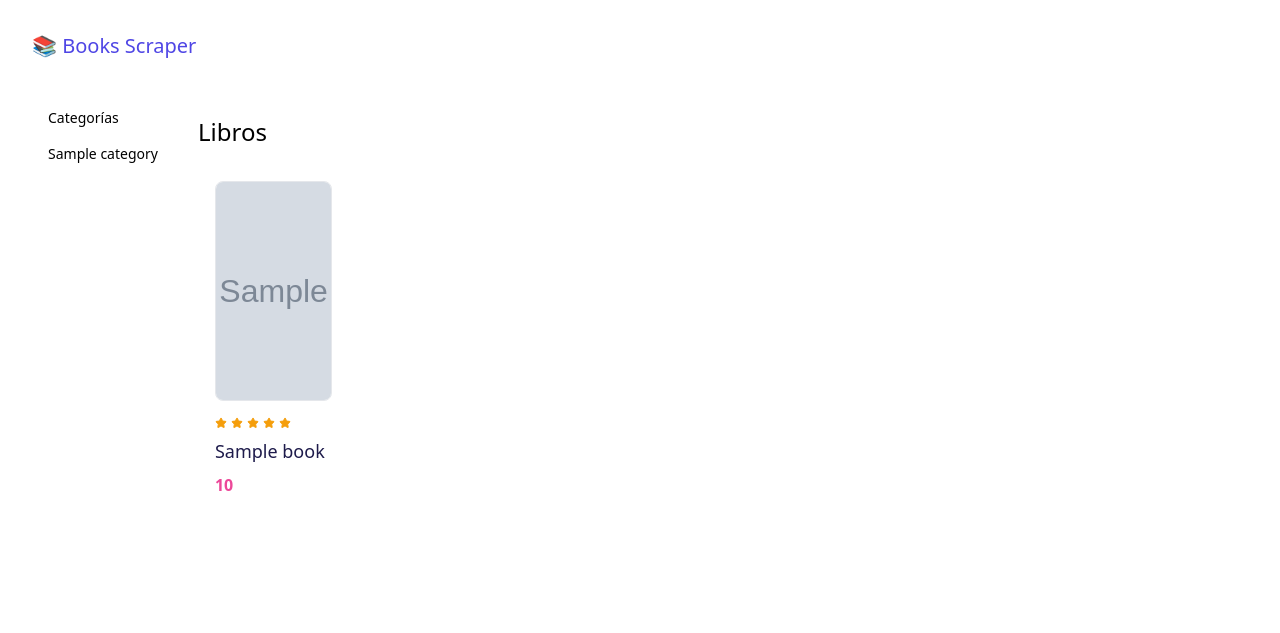
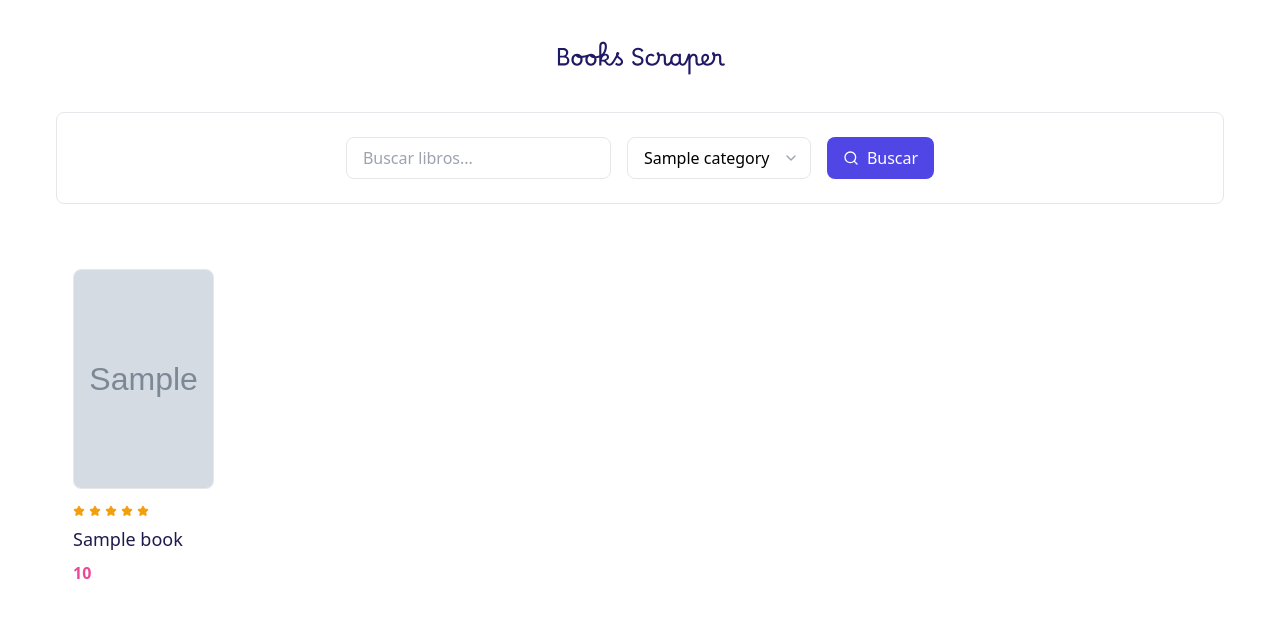
Before and after one commit to gabhu-dev/books-scraper, a Flask app: template app/templates/index.html in a window 1280 px wide. Shown: the top 633 px of the page. Run offline with Flask 3, Linux system fonts and the light colour scheme; the template is opened without the code that fills it: most values are stand-ins (such as "Sample title", 1, 10 or a date in 2020); grey boxes marked "Sample" are stand-in pictures; some libraries are stand-ins or nearby versions.

Commit message:
[add] styles for header and add logo

```diff
--- a/app/__init__.py
+++ b/app/__init__.py
@@ -1,7 +1,7 @@
 from flask import Flask
 
 def create_app():
-    app = Flask(__name__)
+    app = Flask(__name__, static_folder='assets')
 
     from .routes import main
     app.register_blueprint(main)
--- a/app/scraper.py
+++ b/app/scraper.py
@@ -13,7 +13,7 @@ def get_categories():
     response = requests.get(BASE_URL_INDEX)
     soup = BeautifulSoup(response.text, "html.parser")
     categories = []
-    for li in soup.select(".side_categories ul li a"):
+    for li in soup.select(".side_categories ul li ul li a"):
         print(f'Categoría encontrada: {li.text.strip()}')
         categories.append({
             "category": li.text.strip(),
--- a/app/templates/base.html
+++ b/app/templates/base.html
@@ -7,8 +7,11 @@
     <script src="https://unpkg.com/lucide@latest"></script>
 </head>
 <body>
-    <header class="p-8">
-        <a href="/" class="text-xl font-medium text-indigo-600">📚 Books Scraper</a>
+    <header class="p-8 flex items-center justify-center">
+        <!--Logo-->
+        <a href="/" class="text-xl font-medium text-indigo-600">
+            <img src="{{ url_for('static', filename='logo.svg') }}" alt="Books Scraper Logo" class="h-12">
+        </a>
     </header>
     <div class="px-8">
         {% block contenido %}{% endblock %}
--- a/app/templates/index.html
+++ b/app/templates/index.html
@@ -1,16 +1,26 @@
 {% extends "base.html" %}
 {% block contenido %}
-<div class="flex">
-    <aside class="text-sm p-4">
-        <h4 class="font-medium mb-4">Categorías</h4>
-        <ul>
-            {% for category in categories %}
-            <li class="mb-4"><a href="{{ category.url }}">{{ category.category }}</a></li>
-            {% endfor %}
-        </ul>
-    </aside>
+<div>
+    <div class="flex gap-4 mb-6 p-6 border border-gray-200 rounded-lg justify-center mx-6">
+        <!--Buscador-->
+        <input type="text" placeholder="Buscar libros..." class="p-2 px-4 border border-gray-200 rounded-lg focus:outline-none focus:ring-2 focus:ring-indigo-500/20 focus:border-indigo-500 transition-all">
+        <!--Selector de categorías-->
+        <div class="relative">
+            <select class="appearance-none py-2 pl-4 pr-10 border border-gray-200 rounded-lg bg-white focus:outline-none focus:ring-2 focus:ring-indigo-500/20 focus:border-indigo-500 transition-all cursor-pointer">
+                {% for category in categories %}
+                <option value="{{ category.url }}" class="hover:bg-indigo-100">{{ category.category }}</option>
+                {% endfor %}
+            </select>
+            <div class="pointer-events-none absolute inset-y-0 right-0 flex items-center pr-3 text-gray-400">
+                <i data-lucide="chevron-down" class="size-4"></i>
+            </div>
+        </div>
+        <button class="p-2 px-4 bg-indigo-600 text-white flex items-center gap-2 rounded-lg focus:outline-none focus:ring-2 focus:ring-indigo-500/20 focus:border-indigo-500 transition-all hover:bg-indigo-500">
+            <i data-lucide="search" class="size-4"></i>
+            Buscar
+        </button>
+    </div>
     <section class="flex-1 p-6">
-        <h2 class="text-2xl font-medium mb-4">Libros</h2>
         <div class="grid grid-cols-1 md:grid-cols-6 gap-6">
             {% for book in books %}
             <a class="p-4 text-center transition-all border border-white rounded-lg hover:border-gray-100 hover:shadow-md" href="{{ book.url_detail }}">
```
Also changed, not shown: app/assets/logo.svg (added).
